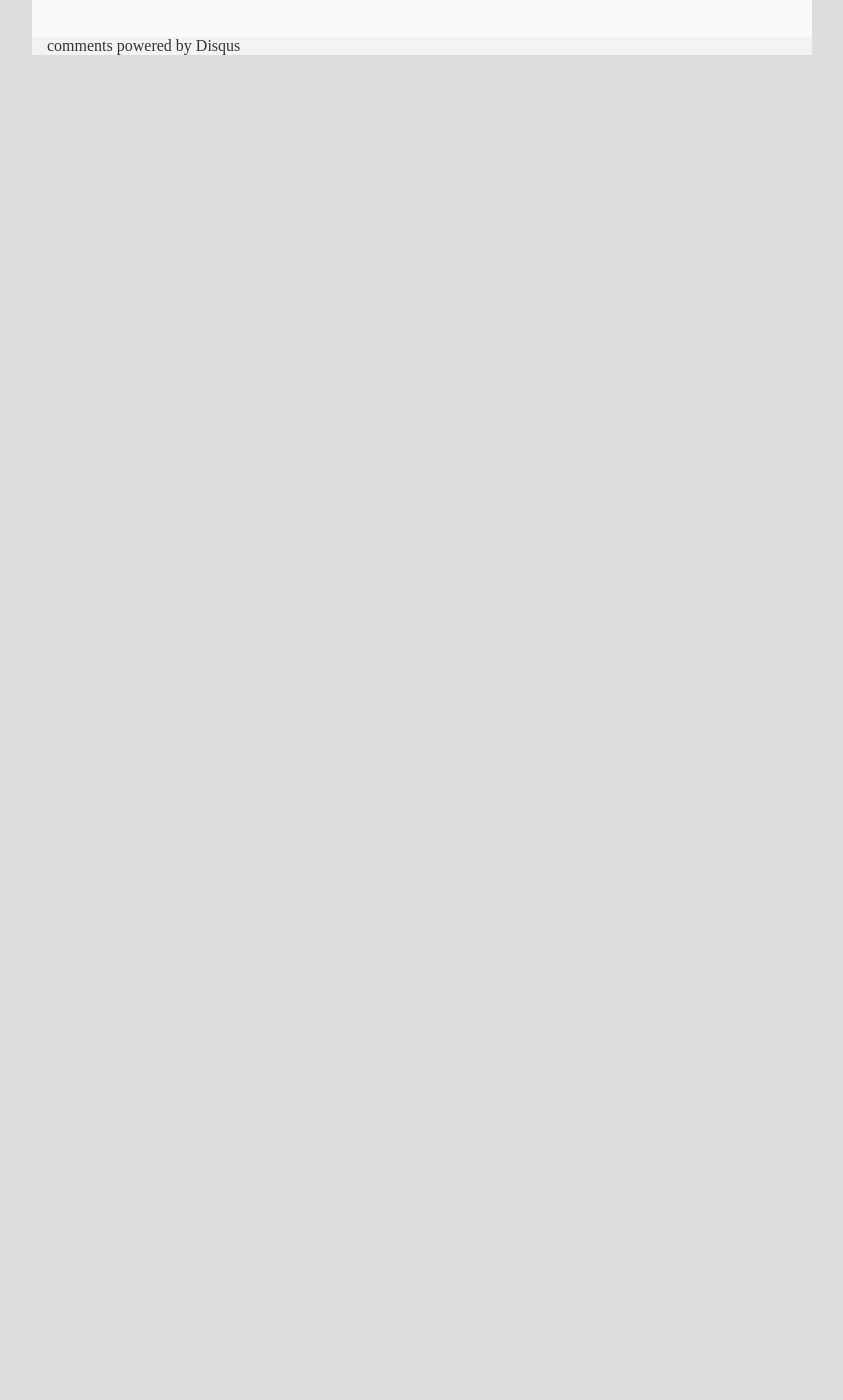
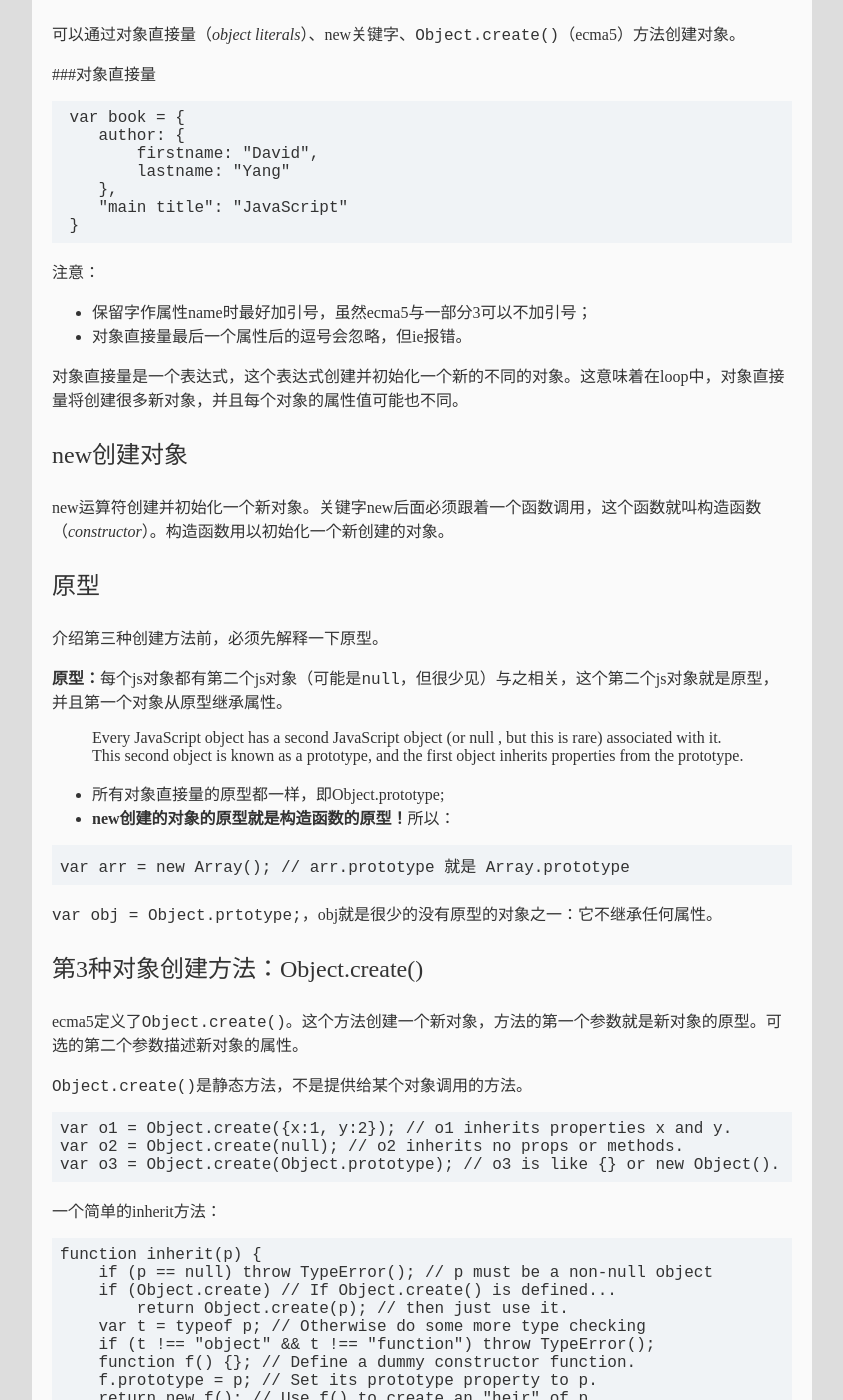
Before and after one commit to creeperyang/creeperyang.github.com, a Jekyll site: the page built from _posts/2014-08-12-JavaScriptObject.md, in a window 1280 px wide and 1400 px high, scrolled down 817 px. Shown: the whole window, without its empty margins (218-1061 px from the left). Built offline with Jekyll 4.4.1, drawn with Linux system fonts in a browser that asks for light colours; Markdown is read by kramdown in place of the engine named in the settings; comment, search, counter and statistics services are not loaded; before the commit the page ends 900 px from its top, so only the background shows below that; some of the changed text lies outside the part shown.

Commit message:
new post

````diff
--- a/_posts/2014-08-12-JavaScriptObject.md
+++ b/_posts/2014-08-12-JavaScriptObject.md
@@ -38,3 +38,94 @@ property有name和value，name可以是任意字符串，包括空字符串（em
 
 
 ##创建对象
+
+ 可以通过对象直接量（*object literals*）、new关键字、`Object.create()`（ecma5）方法创建对象。
+
+ ###对象直接量
+
+ ```javascript
+ var book = {
+    author: {
+        firstname: "David",
+        lastname: "Yang"
+    },
+    "main title": "JavaScript"
+ }
+ ```
+
+ 注意：
+
+ -  保留字作属性name时最好加引号，虽然ecma5与一部分3可以不加引号；
+ -  对象直接量最后一个属性后的逗号会忽略，但ie报错。
+
+对象直接量是一个表达式，这个表达式创建并初始化一个新的不同的对象。这意味着在loop中，对象直接量将创建很多新对象，并且每个对象的属性值可能也不同。
+
+###new创建对象
+
+new运算符创建并初始化一个新对象。关键字new后面必须跟着一个函数调用，这个函数就叫构造函数（*constructor*）。构造函数用以初始化一个新创建的对象。
+
+###原型
+
+介绍第三种创建方法前，必须先解释一下原型。
+
+**原型：**每个js对象都有第二个js对象（可能是`null`，但很少见）与之相关，这个第二个js对象就是原型，并且第一个对象从原型继承属性。
+
+> Every JavaScript object has a second JavaScript object (or  null ,
+but this is rare) associated with it. This second object is known as a prototype, and the first object inherits properties from the prototype.
+
+
+-  所有对象直接量的原型都一样，即Object.prototype;
+-  **new创建的对象的原型就是构造函数的原型！**所以：
+
+```javascript
+var arr = new Array(); // arr.prototype 就是 Array.prototype
+```
+
+`var obj = Object.prtotype;`，obj就是很少的没有原型的对象之一：它不继承任何属性。
+
+###第3种对象创建方法：Object.create()
+
+ecma5定义了`Object.create()`。这个方法创建一个新对象，方法的第一个参数就是新对象的原型。可选的第二个参数描述新对象的属性。
+
+`Object.create()`是静态方法，不是提供给某个对象调用的方法。
+
+```javascript
+var o1 = Object.create({x:1, y:2}); // o1 inherits properties x and y.
+var o2 = Object.create(null); // o2 inherits no props or methods.
+var o3 = Object.create(Object.prototype); // o3 is like {} or new Object().
+```
+
+一个简单的inherit方法：
+
+```javascript
+function inherit(p) {
+    if (p == null) throw TypeError(); // p must be a non-null object
+    if (Object.create) // If Object.create() is defined...
+        return Object.create(p); // then just use it.
+    var t = typeof p; // Otherwise do some more type checking
+    if (t !== "object" && t !== "function") throw TypeError();
+    function f() {}; // Define a dummy constructor function.
+    f.prototype = p; // Set its prototype property to p.
+    return new f(); // Use f() to create an "heir" of p.
+}
+```
+
+##查询和设置属性（Querying and Setting Properties）
+
+js通过 点dot ( . )或方括号 square bracket ( [] ) 访问/设置属性。
+
+点运算符后的标识不能是保留字，但ecma5放宽了限制。
+
+方括号内的表达式必须是字符串，更严格讲，是可以转化为字符串的值。
+
+###作为关联数组的对象（Objects As Associative Arrays）
+
+用方括号时，对象就类似于数组，只是下标是字符串而非数字。这种数组就叫关联数组。
+
+对象作为关联数组使用时非常方便：
+
+```javascript
+var addr = "";
+for(i = 0; i < 4; i++) {
+    addr += customer["address" + i] + '\n';
+```
````
